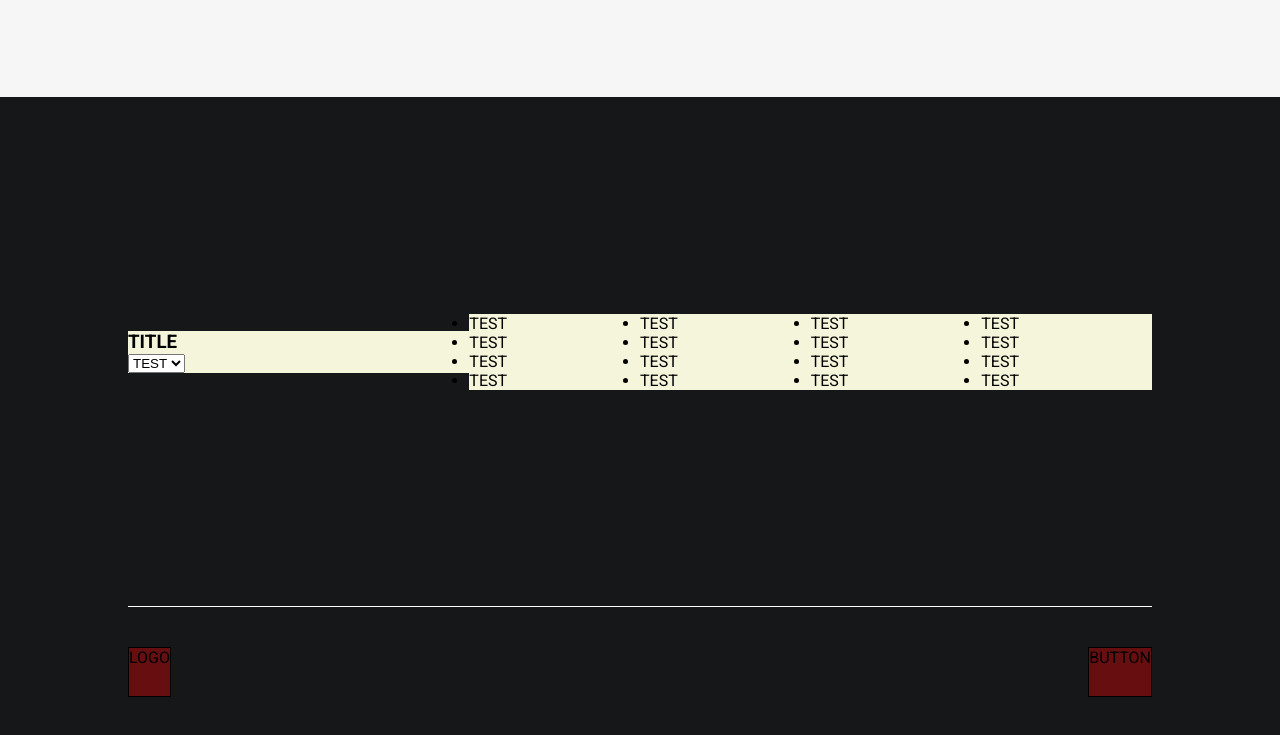
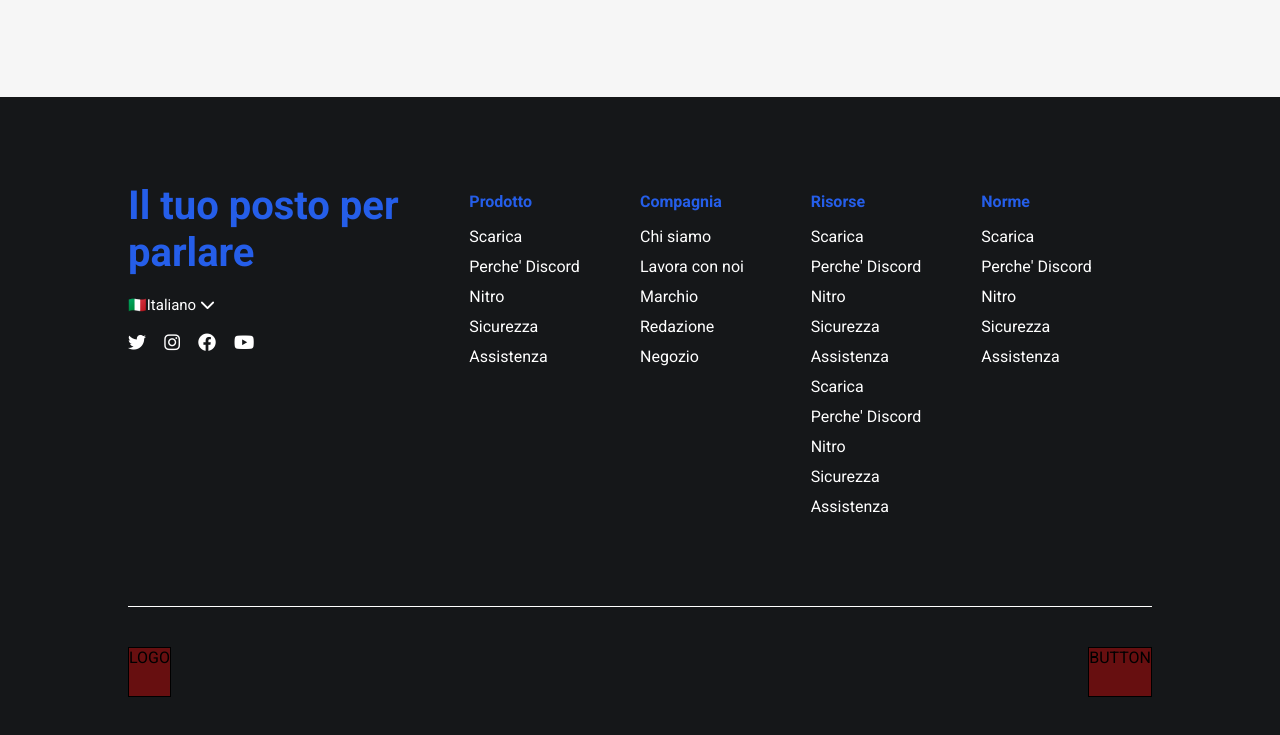
Before and after one commit to carmelopalumbo/htmlcss-discord, a plain HTML site: page index.html in a window 1280 px wide. Shown: the part 3735-4470 px from the top of the page. Drawn offline with Linux system fonts and the light colour scheme.

Commit message:
add-footer-part1

```diff
--- a/css/style.css
+++ b/css/style.css
@@ -1,6 +1,4 @@
 /* css */
-
-/* height da rimuovere!! */
 
 *{
   margin: 0;
@@ -220,25 +218,60 @@ footer{
   background: #151719;
 }
 
-footer .contatti ul{
-  background-color: beige;
-}
-
 .contatti{
   height: 510px;
   display: flex;
-  justify-content: space-between;
-  align-items: center;
+  flex-wrap: wrap;
+  justify-content: center;
+  align-content: center;
   border-bottom: 1px solid white;
+}
+
+.contatti .yourplace p::before{
+  content: '\01F1EE \01F1F9';
+}
+
+.contatti .yourplace p{
+  margin-top: 20px;
+  font-size: 15px;
+  color: white;
+}
+
+.contatti .yourplace span{
+  display: inline-block;
+  margin-top: 18px;
+  font-size: 18px;
+  color: white;
+}
+
+.contatti .yourplace h2{
+  color: #255EE9;
+  font-size: 40px;
 }
 
 .yourplace{
   width: calc(100% / 3);
-  background-color: beige;
 }
 
 .prodotto, .compagnia, .risorse, .norme{
   width: calc(100% / 6);
+}
+
+.contatti ul{
+  color: #255EE9;
+  list-style: none;
+  font-weight: bold;
+  line-height: 40px;
+}
+
+.contatti ul li{
+  color: white;
+  font-weight: lighter;
+  line-height: 30px;
+}
+
+.contatti ul li:hover{
+  text-decoration: underline;
 }
 
 .logo-final{
--- a/index.html
+++ b/index.html
@@ -93,48 +93,55 @@
   </main>
 
   <footer>
-
     <!-- contatti e iscriviti -->
     <div class="contatti container">
       <div class="yourplace">
-        <h3>TITLE</h3>
-        <select>
-          <option value="TEST">TEST</option>
-        </select>
+        <h2>Il tuo posto per parlare</h2>
+        <p>Italiano <i class="fa-solid fa-chevron-down"></i></p>
+        <span><i class="fa-brands fa-twitter"></i> &ensp; <i class="fa-brands fa-instagram"></i> &ensp; <i class="fa-brands fa-facebook"></i> &ensp; <i class="fa-brands fa-youtube"></i></span>
       </div>
       <div class="prodotto">
-        <ul>
-          <li>TEST</li>
-          <li>TEST</li>
-          <li>TEST</li>
-          <li>TEST</li>
+        <ul>Prodotto
+          <li>Scarica</li>
+          <li>Perche' Discord</li>
+          <li>Nitro</li>
+          <li>Sicurezza</li>
+          <li>Assistenza</li>
         </ul>
       </div>
 
       <div class="compagnia">
-        <ul>
-          <li>TEST</li>
-          <li>TEST</li>
-          <li>TEST</li>
-          <li>TEST</li>
+        <ul> Compagnia
+          <li>Chi siamo</li>
+          <li>Lavora con noi</li>
+          <li>Marchio</li>
+          <li>Redazione</li>
+          <li>Negozio</li>
         </ul>
       </div>
 
       <div class="risorse">
-        <ul>
-          <li>TEST</li>
-          <li>TEST</li>
-          <li>TEST</li>
-          <li>TEST</li>
+        <ul> Risorse
+          <li>Scarica</li>
+          <li>Perche' Discord</li>
+          <li>Nitro</li>
+          <li>Sicurezza</li>
+          <li>Assistenza</li>
+          <li>Scarica</li>
+          <li>Perche' Discord</li>
+          <li>Nitro</li>
+          <li>Sicurezza</li>
+          <li>Assistenza</li>
         </ul>
       </div>
 
       <div class="norme">
-        <ul>
-          <li>TEST</li>
-          <li>TEST</li>
-          <li>TEST</li>
-          <li>TEST</li>
+        <ul> Norme
+          <li>Scarica</li>
+          <li>Perche' Discord</li>
+          <li>Nitro</li>
+          <li>Sicurezza</li>
+          <li>Assistenza</li>
         </ul>
       </div>
     </div>
```
